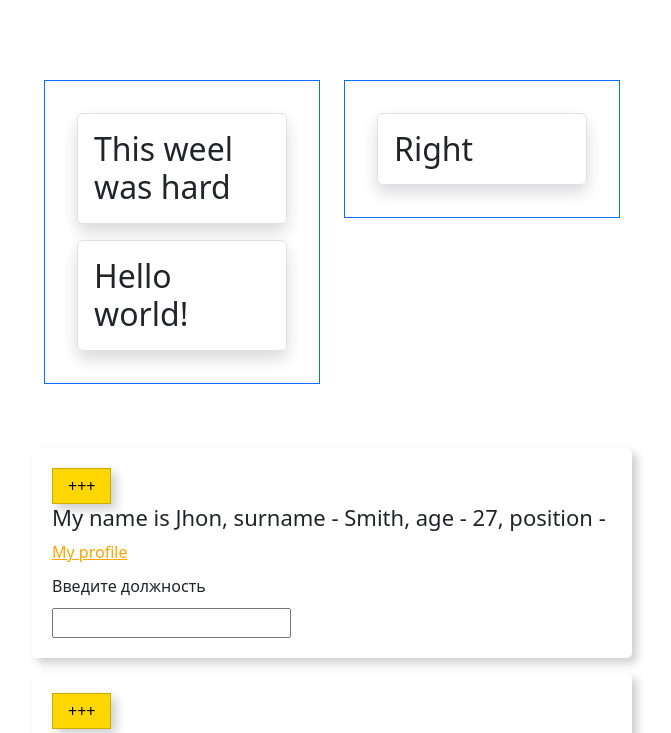
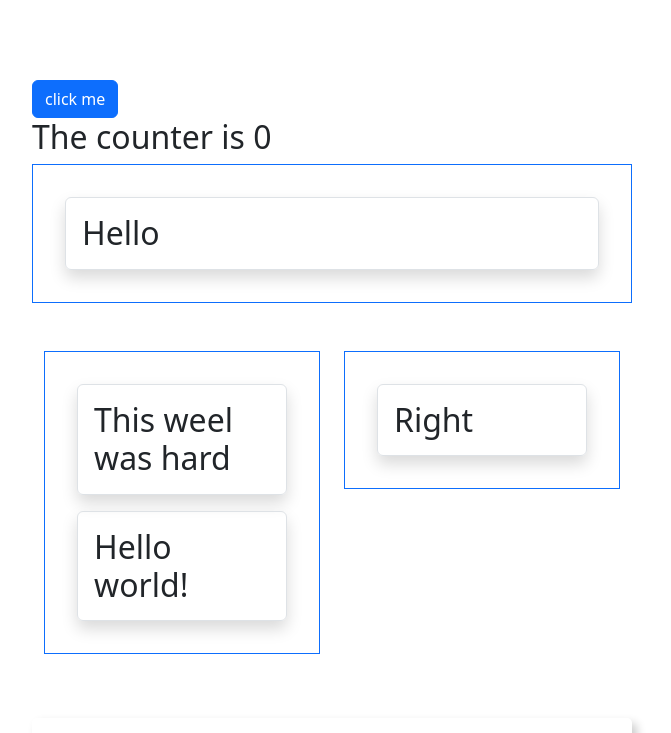
Before and after one commit to nyan92213/react-test, a React (Create React App) app: page / in a window 1280 px wide. Shown: the top 733 px of the page, without its empty margins (308-979 px from the left). Built offline with nearby package versions, Linux system fonts and the light colour scheme.

Commit message:
added render.props

```diff
--- a/src/App.js
+++ b/src/App.js
@@ -93,9 +93,56 @@
   )
 }
 
+const HelloGreatings = () => {
+  return (
+    <div style={{'width': '600px', 'margin': '0 auto'}}>
+          <DynamicGreating color={'primary'}>
+            <h2>Hello</h2>
+          </DynamicGreating>
+    </div>
+  )
+}
+
+const Message = (props) => {
+  return (
+    <h2>The counter is {props.counter}</h2>
+  )
+}
+
+class Counter extends Component {
+  state = {
+      counter: 0
+  }
+
+  changeCounter = () => {
+      this.setState(({counter}) => ({
+          counter: counter + 1
+      }))
+  }
+
+  render() {
+    return (
+      <>
+        <button
+          className={'btn btn-primary'}
+          onClick={this.changeCounter}>
+            click me
+        </button>
+        {this.props.render(this.state.counter)}
+      </>
+    )
+  }
+}
+
 function App() {
   return (
     <Wrapper>
+
+      <Counter render={counter => (
+        <Message counter={counter}/>
+      )}/>
+
+      <HelloGreatings/>
       <BootstrapTest
         left = {
           <DynamicGreating color={'primary'}>
@@ -105,8 +152,8 @@
         }
         right = {
           <DynamicGreating color={'primary'}>
-          <h2>Right</h2>
-        </DynamicGreating>
+            <h2>Right</h2>
+          </DynamicGreating>
         }
       />
 
```
